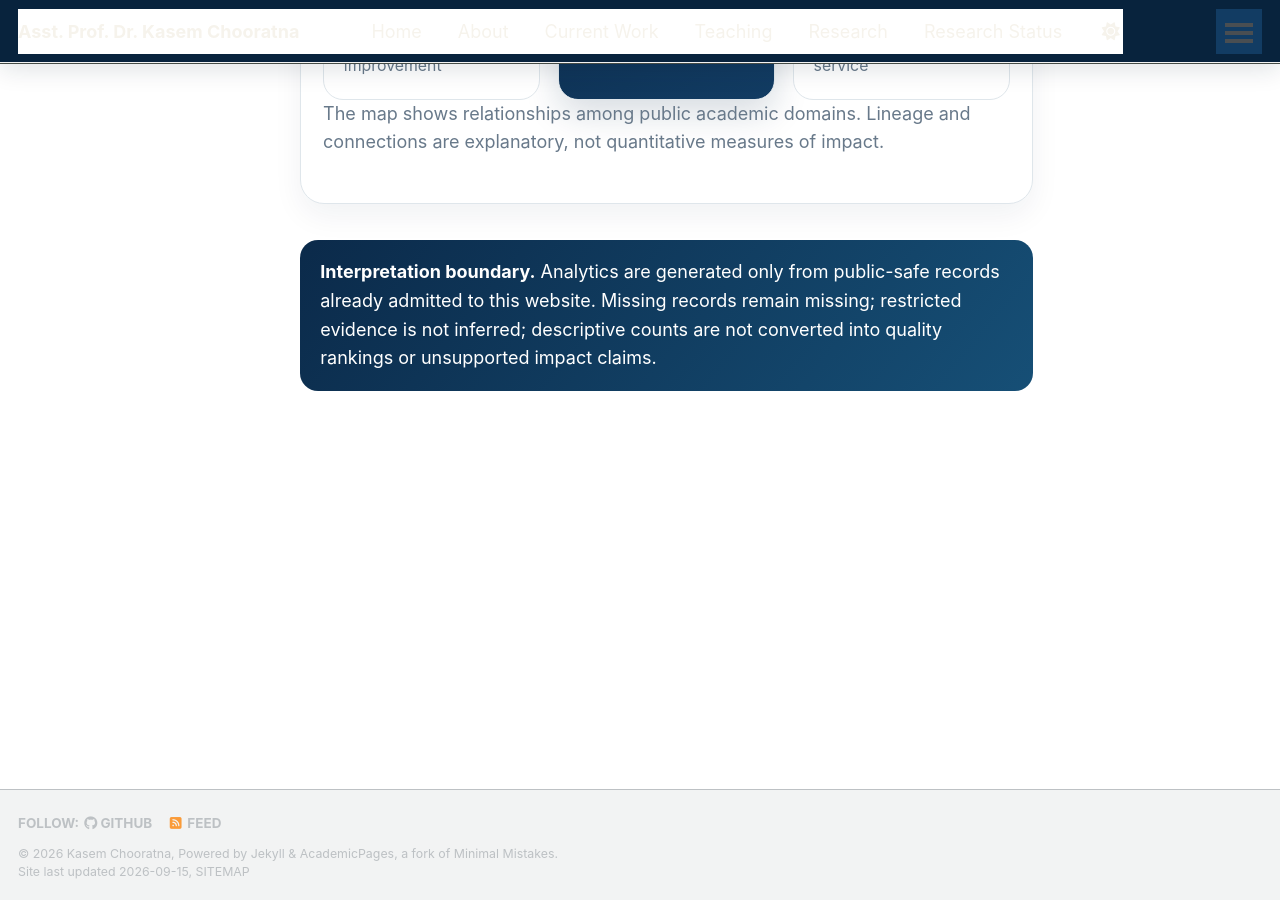
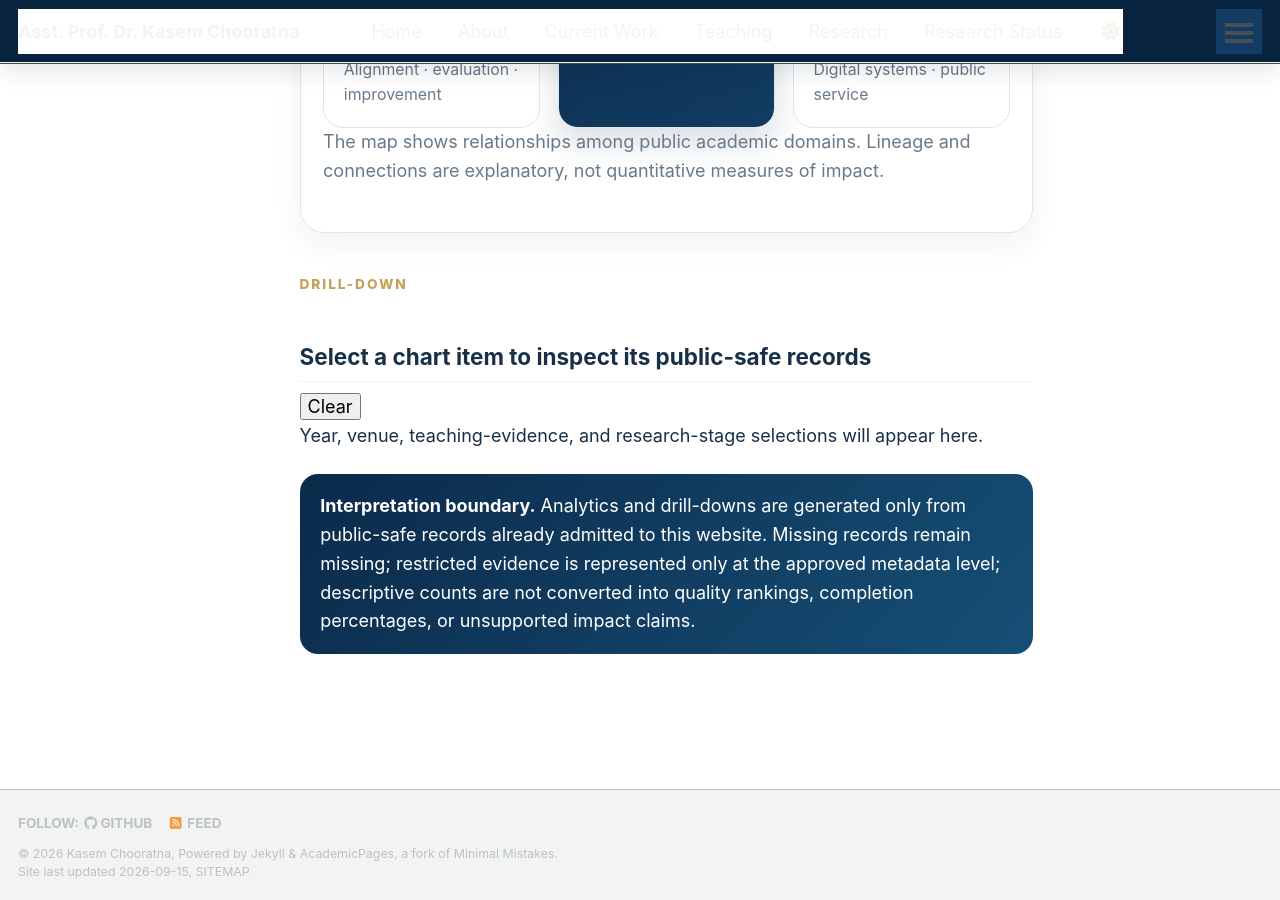
Before and after one commit to kasemch/kasemch.github.io, a Jekyll site: the page built from _pages/analytics.md, in a window 1280 px wide and 900 px high, scrolled down 4311 px. Built offline with Jekyll 4.4.1, drawn with Linux system fonts in a browser that asks for light colours; a style sheet for code colours, icons or effects is not loaded; some of the changed text lies outside the part shown.

Commit message:
Add drill-down data and detail panel to analytics

```diff
--- a/_pages/analytics.md
+++ b/_pages/analytics.md
@@ -19,7 +19,7 @@ classes: wide
     <div class="paa-shell">
       <div class="paa-kicker">Evidence · Pattern · Context</div>
       <h1>Public Academic Analytics</h1>
-      <p>Descriptive analytics generated from the public academic data layer. These charts summarize verified records and evidence coverage; they are not performance scores and do not infer unverified academic activity.</p>
+      <p>Descriptive analytics generated from the public academic data layer. Select a year, venue, teaching-evidence category, or research stage to inspect the public-safe records behind the count. These views are not performance scores and do not infer unverified academic activity.</p>
       <div class="paa-actions"><a href="{{ '/workspace/' | relative_url }}">Academic Dashboard</a><a href="{{ '/publications/' | relative_url }}">Publications</a><a href="{{ '/research-progress/' | relative_url }}">Research Status</a><a href="{{ '/teaching/' | relative_url }}">Teaching</a></div>
     </div>
   </section>
@@ -34,31 +34,31 @@ classes: wide
 
     <section class="paa-grid" aria-label="Academic analytics charts">
       <article class="paa-card paa-wide">
-        <div class="paa-card-head"><div><span class="paa-eyebrow">Publications</span><h2>Journal publications by year</h2></div><span class="paa-basis">Verified collection only</span></div>
-        <div id="paa-publication-year" class="paa-chart" role="img" aria-label="Bar chart of verified journal publications by year"></div>
+        <div class="paa-card-head"><div><span class="paa-eyebrow">Publications</span><h2>Journal publications by year</h2></div><span class="paa-basis">Select a year to inspect records</span></div>
+        <div id="paa-publication-year" class="paa-chart" aria-label="Interactive bar chart of verified journal publications by year"></div>
         <p class="paa-caption">Counts are derived from publication dates in the verified public journal collection. Conference proceedings and degree research are excluded from this chart.</p>
       </article>
 
       <article class="paa-card paa-wide">
-        <div class="paa-card-head"><div><span class="paa-eyebrow">Publication venues</span><h2>Venue distribution</h2></div><span class="paa-basis">No ranking implied</span></div>
-        <div id="paa-venue-distribution" class="paa-chart" role="img" aria-label="Distribution of verified journal publications by venue"></div>
+        <div class="paa-card-head"><div><span class="paa-eyebrow">Publication venues</span><h2>Venue distribution</h2></div><span class="paa-basis">Select a venue · no ranking implied</span></div>
+        <div id="paa-venue-distribution" class="paa-chart" aria-label="Interactive distribution of verified journal publications by venue"></div>
         <p class="paa-caption">This is a frequency distribution of venue names stored in the publication metadata. It does not represent journal quality, indexing status, or impact.</p>
       </article>
 
       <article class="paa-card">
         <div class="paa-card-head"><div><span class="paa-eyebrow">Teaching evidence</span><h2>AY2569 evidence coverage</h2></div><span class="paa-basis">Denominator: {{ teaching.summary.initially_scheduled }} course codes</span></div>
-        <div class="paa-evidence-bars" aria-label="Teaching evidence coverage">
-          <div data-value="{{ teaching.summary.tqf3_courses_located }}" data-total="{{ teaching.summary.initially_scheduled }}"><span>TQF3 located</span><i></i><strong>{{ teaching.summary.tqf3_courses_located }}/{{ teaching.summary.initially_scheduled }}</strong></div>
-          <div data-value="{{ teaching.summary.tqf5_courses_located }}" data-total="{{ teaching.summary.initially_scheduled }}"><span>TQF5 material located</span><i></i><strong>{{ teaching.summary.tqf5_courses_located }}/{{ teaching.summary.initially_scheduled }}</strong></div>
-          <div data-value="{{ teaching.summary.verification_courses_located }}" data-total="{{ teaching.summary.initially_scheduled }}"><span>Verification material located</span><i></i><strong>{{ teaching.summary.verification_courses_located }}/{{ teaching.summary.initially_scheduled }}</strong></div>
-          <div data-value="{{ teaching.summary.direct_quality_evidence_courses }}" data-total="{{ teaching.summary.initially_scheduled }}"><span>Direct quality evidence</span><i></i><strong>{{ teaching.summary.direct_quality_evidence_courses }}/{{ teaching.summary.initially_scheduled }}</strong></div>
+        <div class="paa-evidence-bars" aria-label="Interactive teaching evidence coverage">
+          <button type="button" data-evidence-key="tqf3"><span>TQF3 located</span><i></i><strong>{{ teaching.summary.tqf3_courses_located }}/{{ teaching.summary.initially_scheduled }}</strong></button>
+          <button type="button" data-evidence-key="tqf5"><span>TQF5 material located</span><i></i><strong>{{ teaching.summary.tqf5_courses_located }}/{{ teaching.summary.initially_scheduled }}</strong></button>
+          <button type="button" data-evidence-key="verification"><span>Verification material located</span><i></i><strong>{{ teaching.summary.verification_courses_located }}/{{ teaching.summary.initially_scheduled }}</strong></button>
+          <button type="button" data-evidence-key="direct"><span>Direct quality evidence</span><i></i><strong>{{ teaching.summary.direct_quality_evidence_courses }}/{{ teaching.summary.initially_scheduled }}</strong></button>
         </div>
         <p class="paa-caption">“Located” means relevant evidence material was found. It does not mean the course was delivered, approved, passed verification, or completed an improvement cycle.</p>
       </article>
 
       <article class="paa-card">
         <div class="paa-card-head"><div><span class="paa-eyebrow">Research</span><h2>Lifecycle distribution</h2></div><span class="paa-basis" id="paa-research-verified">Loading registry…</span></div>
-        <div id="paa-research-lifecycle" class="paa-lifecycle" role="img" aria-label="Verified research projects by lifecycle stage"></div>
+        <div id="paa-research-lifecycle" class="paa-lifecycle" aria-label="Interactive verified research projects by lifecycle stage"></div>
         <p class="paa-caption">A project is counted only at its latest verified public lifecycle stage. Stage placement is not a completion percentage.</p>
       </article>
 
@@ -75,13 +75,25 @@ classes: wide
       </article>
     </section>
 
+    <section class="paa-drilldown" id="paa-drilldown" aria-labelledby="paa-drilldown-title" aria-live="polite">
+      <div class="paa-drilldown-head"><div><span class="paa-eyebrow">Drill-down</span><h2 id="paa-drilldown-title">Select a chart item to inspect its public-safe records</h2></div><button type="button" id="paa-drilldown-close" aria-label="Clear drill-down selection">Clear</button></div>
+      <p class="paa-drilldown-summary" id="paa-drilldown-summary">Year, venue, teaching-evidence, and research-stage selections will appear here.</p>
+      <div class="paa-drilldown-results" id="paa-drilldown-results"></div>
+    </section>
+
     <section class="paa-policy">
-      <strong>Interpretation boundary.</strong> Analytics are generated only from public-safe records already admitted to this website. Missing records remain missing; restricted evidence is not inferred; descriptive counts are not converted into quality rankings or unsupported impact claims.
+      <strong>Interpretation boundary.</strong> Analytics and drill-downs are generated only from public-safe records already admitted to this website. Missing records remain missing; restricted evidence is represented only at the approved metadata level; descriptive counts are not converted into quality rankings, completion percentages, or unsupported impact claims.
     </section>
   </main>
 </div>
 
 <script type="application/json" id="paa-publications-data">[
-{% for publication in site.publications %}{"year":{{ publication.date | date: "%Y" | jsonify }},"venue":{{ publication.venue | default: "Venue not specified" | jsonify }}}{% unless forloop.last %},{% endunless %}{% endfor %}
+{% for publication in site.publications %}{"year":{{ publication.date | date: "%Y" | jsonify }},"date":{{ publication.date | date: "%Y-%m-%d" | jsonify }},"title":{{ publication.title | jsonify }},"venue":{{ publication.venue | default: "Venue not specified" | jsonify }},"url":{{ publication.url | relative_url | jsonify }}}{% unless forloop.last %},{% endunless %}{% endfor %}
 ]</script>
+<script type="application/json" id="paa-teaching-data">{
+  "summary": {{ teaching.summary | jsonify }},
+  "courses": [
+    {% for course in teaching.course_quality_matrix %}{"code":{{ course.code | jsonify }},"title":{{ course.title | jsonify }},"offeringStatus":{{ course.offering_status | jsonify }},"tqf3":{{ course.tqf3_status | default: "Not directly located" | jsonify }},"tqf5":{{ course.tqf5_status | default: "Not directly located" | jsonify }},"verification":{{ course.verification_status | default: "Not directly located" | jsonify }},"assessment":{{ course.assessment_evidence | default: "Not asserted" | jsonify }}}{% unless forloop.last %},{% endunless %}{% endfor %}
+  ]
+}</script>
 <script src="{{ '/assets/js/public-academic-analytics.js' | relative_url }}" data-research-url="{{ '/assets/data/research-projects.json' | relative_url }}" defer></script>
```
